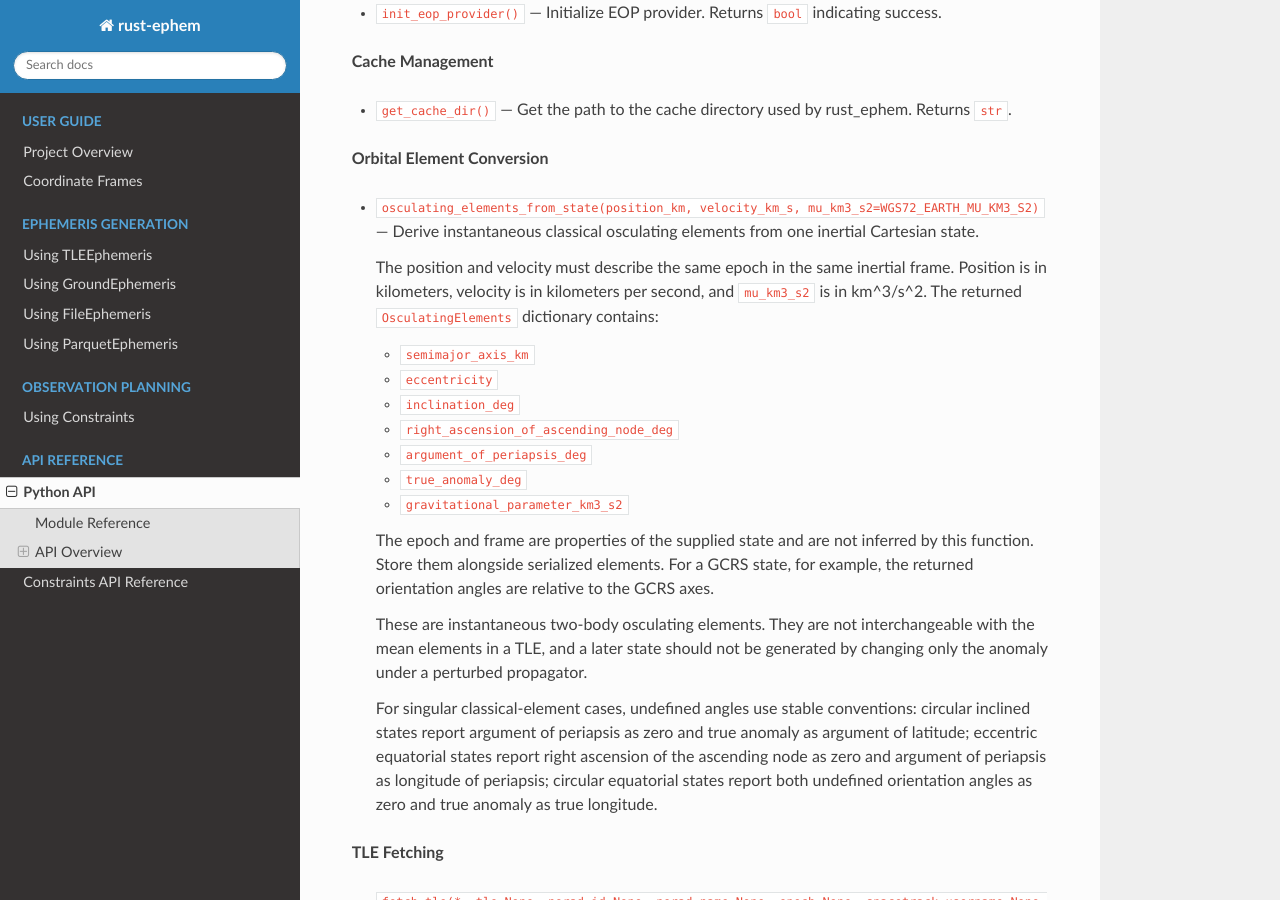
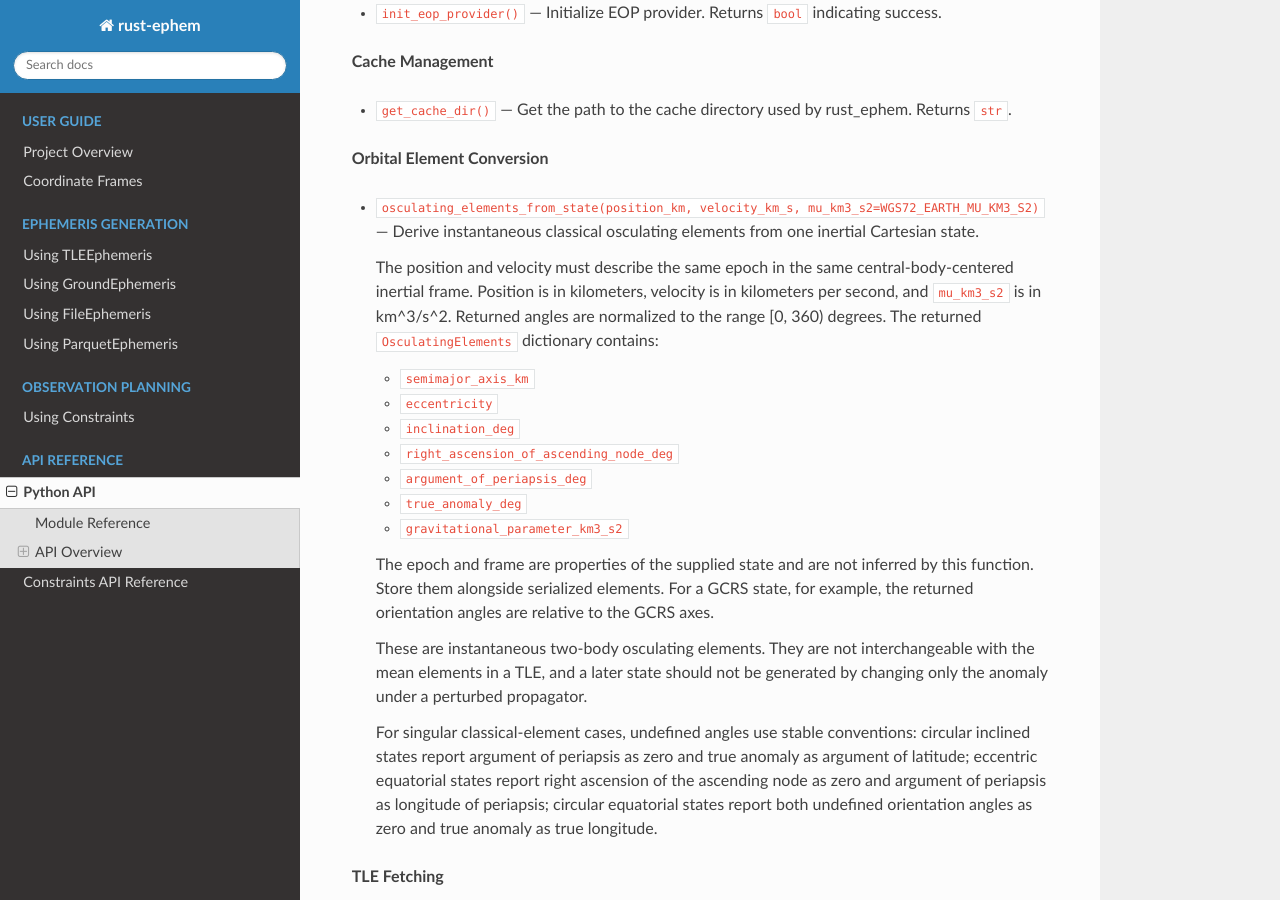
Before and after one commit to CosmicFrontierLabs/rust-ephem, a Sphinx documentation site: the page built from docs/api.rst, in a window 1280 px wide and 900 px high, scrolled down 17116 px. Built offline with Sphinx 7.4.7 and the Read the Docs theme 3.1.0, drawn with Linux system fonts in a browser that asks for light colours; pages that are not in the unit, such as notebooks, are missing from menus.

```diff
--- a/docs/api.rst
+++ b/docs/api.rst
@@ -654,10 +654,11 @@ Functions
 
 * ``osculating_elements_from_state(position_km, velocity_km_s, mu_km3_s2=WGS72_EARTH_MU_KM3_S2)`` — Derive instantaneous classical osculating elements from one inertial Cartesian state.
 
-  The position and velocity must describe the same epoch in the same inertial
-  frame. Position is in kilometers, velocity is in kilometers per second, and
-  ``mu_km3_s2`` is in km^3/s^2. The returned ``OsculatingElements`` dictionary
-  contains:
+  The position and velocity must describe the same epoch in the same
+  central-body-centered inertial frame. Position is in kilometers, velocity is
+  in kilometers per second, and ``mu_km3_s2`` is in km^3/s^2. Returned angles
+  are normalized to the range [0, 360) degrees. The returned
+  ``OsculatingElements`` dictionary contains:
 
   * ``semimajor_axis_km``
   * ``eccentricity``
```
Also changed, not shown: 2 other files.
